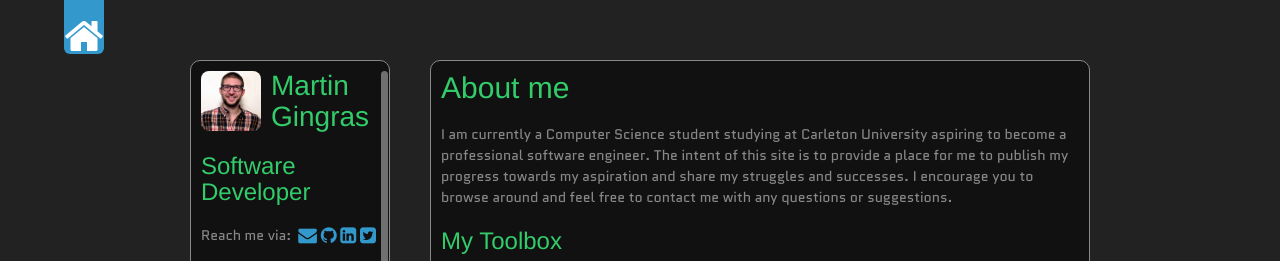
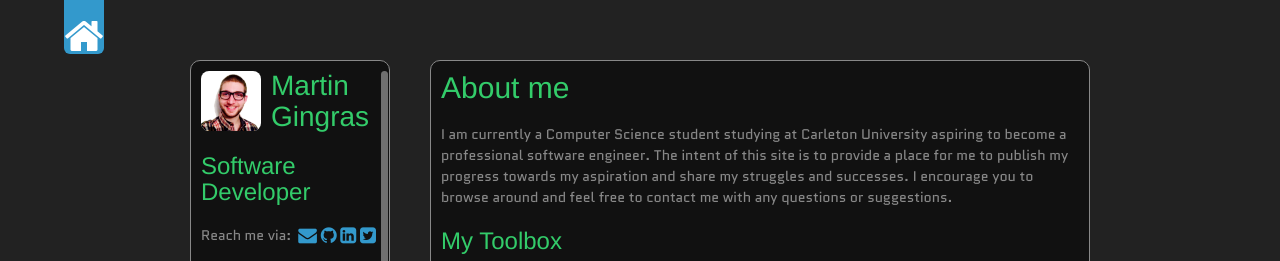
Before and after one commit to mgingras/The-old-mgingras.ca, a Jekyll site: the page built from index.html, in a window 1280 px wide. Shown: the top 261 px of the page. Built offline with Jekyll 4.4.1, drawn with Linux system fonts in a browser that asks for light colours; some web fonts are replaced; Markdown is read by kramdown in place of the engine named in the settings; comment, search, counter and statistics services are not loaded.

Commit message:
changed pic

```diff
--- a/_includes/sidebar.html
+++ b/_includes/sidebar.html
@@ -1,5 +1,5 @@
 <div id="content" style="height:100%;">
-  <img alt="Martin Gingras" src="/img/me.png" style="height:60px; width:60px; margin-right:10px; -webkit-border-radius: 8px 8px 8px 8px;-moz-border-radius: 8px 8px 8px 8px;border-radius: 8px 8px 8px 8px;float:left;">
+  <img alt="Martin Gingras" src="/img/me.png" style="background-color:white;height:60px; width:60px; margin-right:10px; -webkit-border-radius: 8px 8px 8px 8px;-moz-border-radius: 8px 8px 8px 8px;border-radius: 8px 8px 8px 8px;float:left;">
   <h1>{{ site.name }}</h1>
   <h3>Software Developer</h3>
   <p>Reach me via:&nbsp;
```
Also changed, not shown: img/me.old2.png (added), img/me.png.
